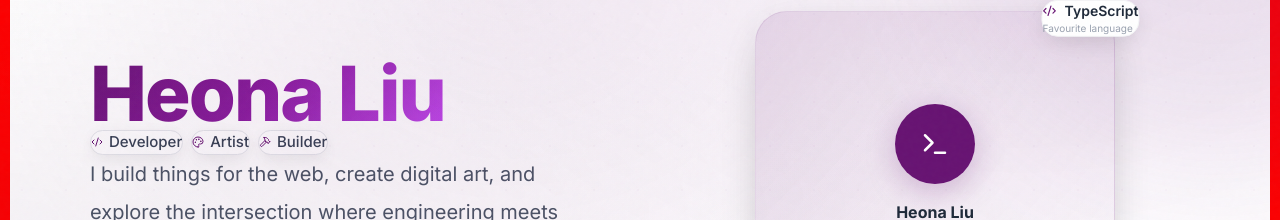
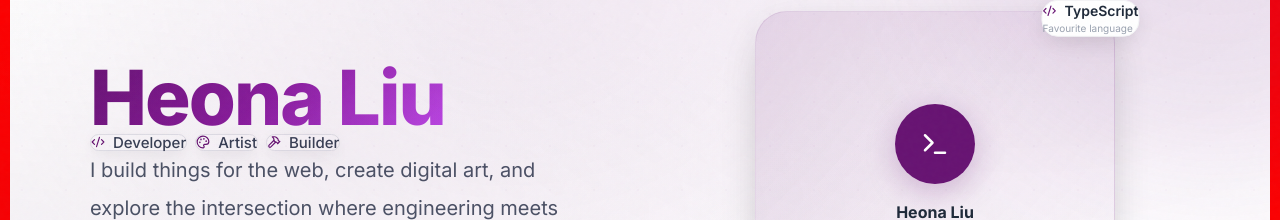
Before and after one commit to heonaliu/heona-website, a Next.js app: page / in a window 1280 px wide. Shown: the part 184-404 px from the top of the page. Built offline with nearby package versions, Linux system fonts and the light colour scheme; no server answers.

Commit message:
temp changes to the ui..

```diff
--- a/src/components/sections/Hero.tsx
+++ b/src/components/sections/Hero.tsx
@@ -112,20 +112,6 @@ export default function Hero() {
               "
             >
               {/* Availability badge */}
-              {/* <motion.div variants={item}>
-              <span
-                className="inline-flex items-center gap-2 px-8 py-4 mb-8
-                               rounded-full border
-                               bg-[#671372]/08 border-[#671372]/18
-                               dark:bg-[#671372]/15 dark:border-[#671372]/28
-                               text-[#671372] dark:text-[#c44cf0]
-                               text-sm font-semibold"
-              >
-                <Sparkles size={11} />
-                Open to opportunities
-                <span className="w-1.5 h-1.5 rounded-full bg-emerald-400 animate-pulse" />
-              </span>
-            </motion.div> */}
 
               {/* Headline */}
               <motion.h1
@@ -150,16 +136,29 @@ export default function Hero() {
                 {roles.map(({ Icon, label }) => (
                   <span
                     key={label}
-                    className="inline-flex items-center gap-1.5 px-3.5 py-1.5
-                             rounded-full border
-                             bg-white dark:bg-gray-800
-                             border-gray-200 dark:border-gray-700
-                             text-[15px] font-medium text-gray-700 dark:text-gray-300
-                             shadow-soft"
+                    className="
+                      inline-flex items-center justify-center
+                      gap-2
+
+                      px-5 py-2
+
+                      rounded-full
+                      border
+                      bg-white dark:bg-gray-800
+                      border-gray-200 dark:border-gray-700
+
+                      text-[15px]
+                      leading-none
+                      font-medium
+                      whitespace-nowrap
+
+                      text-gray-700 dark:text-gray-300
+                      shadow-soft
+                    "
                   >
                     <Icon
-                      size={12}
-                      className="text-[#671372] dark:text-[#c44cf0]"
+                      size={14}
+                      className="text-[#671372] dark:text-[#c44cf0] shrink-0"
                     />
                     {label}
                   </span>
```
